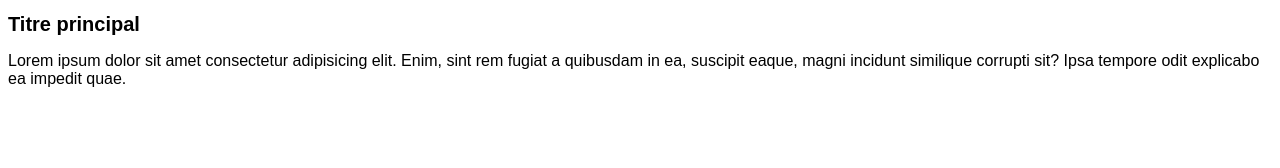
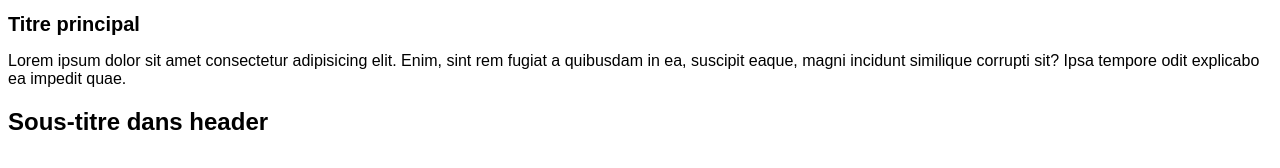
Before and after one commit to Djawad1001/Exerice3, a plain HTML site: page index.htm in a window 1280 px wide. Drawn offline with Linux system fonts and the light colour scheme.

Commit message:
M - h2 dans le header avec sous titre

```diff
--- a/index.htm
+++ b/index.htm
@@ -8,7 +8,10 @@
     <title>TEST GIT</title>
 </head>
 <body>
-    <h1>Titre principal</h1>
-    <p>Lorem ipsum dolor sit amet consectetur adipisicing elit. Enim, sint rem fugiat a quibusdam in ea, suscipit eaque, magni incidunt similique corrupti sit? Ipsa tempore odit explicabo ea impedit quae.</p>
+    <header>
+        <h1>Titre principal</h1>
+        <p>Lorem ipsum dolor sit amet consectetur adipisicing elit. Enim, sint rem fugiat a quibusdam in ea, suscipit eaque, magni incidunt similique corrupti sit? Ipsa tempore odit explicabo ea impedit quae.</p>
+        <h2>Sous-titre dans header</h2>
+    </header>
 </body>
 </html>
```
